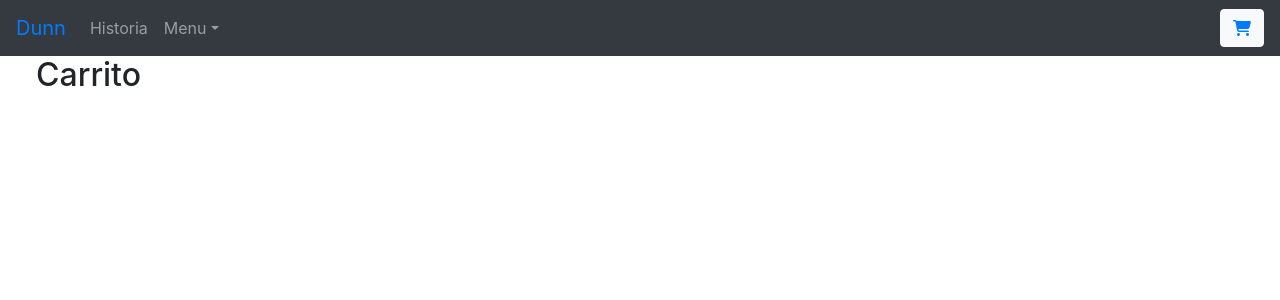
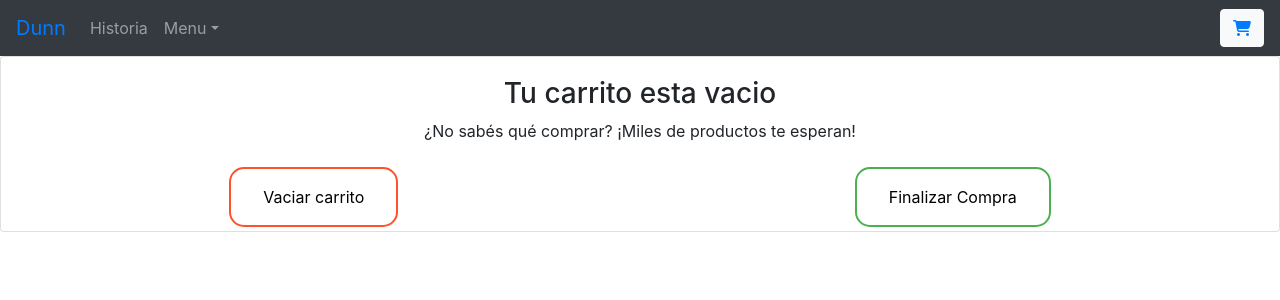
Before and after one commit to colomarina/proyecto-react, a React (Create React App) app: page /cart in a window 1280 px wide. Shown: the top 300 px of the page. Built offline with nearby package versions, Linux system fonts and the light colour scheme.

Commit message:
Clase 10 y 11

```diff
--- a/src/App.css
+++ b/src/App.css
@@ -1,13 +1,13 @@
-.App {
+/* .App {
   text-align: center;
 }
 
 .App-logo {
   height: 40vmin;
   pointer-events: none;
-}
+} */
 
-@media (prefers-reduced-motion: no-preference) {
+/* @media (prefers-reduced-motion: no-preference) {
   .App-logo {
     animation: App-logo-spin infinite 20s linear;
   }
@@ -35,7 +35,7 @@
   to {
     transform: rotate(360deg);
   }
-}
+} */
 
 /* .navbar{
   width: 100%;
--- a/src/App.js
+++ b/src/App.js
@@ -1,11 +1,9 @@
 import React from 'react';
-import './App.css';
-import 'bootstrap/dist/css/bootstrap.min.css';
+// import './App.css';
 import ItemListContainer from "./components/ItemListContainer/ItemListContainer";
 import ItemDetailContainer from "./components/ItemDetailContainer/ItemDetailContainer";
 import NavBar from "./components/NavBar/NavBar"
-import { BrowserRouter, Route } from 'react-router-dom';
-import Switch from 'react-bootstrap/esm/Switch';
+import { BrowserRouter, Route ,Switch } from 'react-router-dom';
 import Cart from './components/Cart/Cart';
 import CartProvider from "./context/CartContext";
 
--- /dev/null
+++ b/src/components/Cart/Cart.css
@@ -0,0 +1,60 @@
+.fila1_columna1 {
+    display: grid;
+    grid-template-columns: auto;
+    text-align: center;
+}
+.fila1_columna2 {
+    display: grid;
+    grid-template-columns: auto auto;
+    text-align: center;
+}
+.fila1_columna3 {
+    display: grid;
+    grid-template-columns: auto auto auto;
+    text-align: center;
+}
+.item_centrado{
+    padding-top: 20px;
+    padding-bottom: 20px;
+    text-align: center;
+}
+.lista {
+    background-color: white;
+    color: black;
+    border: 2px solid teal;
+}
+.buttonCart {
+    /* background-color: #4CAF50;  */
+    border: none;
+    color: white;
+    padding: 16px 32px;
+    text-align: center;
+    text-decoration: none;
+    display: inline-block;
+    /* font-size: 16px; */
+    margin: 4px 2px;
+    transition-duration: 0.4s;
+    cursor: pointer;
+    border-radius: 15px;
+}
+
+.buttonRemove {
+    background-color: white;
+    color: black;
+    border: 2px solid #FF512C;
+}
+
+.buttonRemove:hover {
+    background-color: #FF512C;
+    color: white;
+}
+.buttonBuy {
+    background-color: white;
+    color: black;
+    border: 2px solid #4CAF50;
+}
+
+.buttonBuy:hover {
+    background-color: #4CAF50;
+    color: white;
+}
--- a/src/components/Cart/Cart.js
+++ b/src/components/Cart/Cart.js
@@ -1,14 +1,70 @@
-import React from 'react';
+import React, {useState} from 'react';
+import './Cart.css';
 import 'bootstrap/dist/css/bootstrap.min.css';
-
-
+import { Card, Button } from 'react-bootstrap';
+import { useCartContext } from '../../context/CartContext';
+import { Link } from 'react-router-dom';
 
 function Cart() {
+    const {
+        cart,
+        add,
+        remove,
+        removeAll,
+        size,
+        isEmpty,
+        hasItem
+    } = useCartContext();
+    const [show, setShow] = useState();
+    const [ currentCart , newCurrentCart] = useState("");
+
     return (
         <>
-            <div>
-                <h2>Carrito</h2>
+        <Card>
+            {
+                !isEmpty ? (
+                    <ul className="lista">
+                        {cart.map(item => (
+                            <div key={item.id}>
+                                <h3 style={{textAlign: 'center'}}>{item.title} x {item.quantity}</h3>
+                                <div className="fila1_columna2">
+                                    <div>
+                                        <button className="buttonCart buttonRemove" onClick={() => {
+                                            remove(item.id)
+                                        }} >Eliminar</button>
+                                    </div>
+                                    {/* <div>
+                                        Cantidad: {item.quantity}
+                                    </div> */}
+                                    <div>
+                                        <h3>$ {item.price * item.quantity}</h3>
+                                    </div>
+                                </div>
+                            </div>
+                        ))}
+                    </ul>
+                ) : (
+                    <div className="fila1_columna1" >
+                        <div className="item_centrado" >
+                            <h3>Tu carrito esta vacio</h3>
+                            ¿No sabés qué comprar? ¡Miles de productos te esperan!
+                        </div>
+                    </div>
+                )
+            }
+            <div className="fila1_columna2">
+                <div>
+                    <button className="buttonCart buttonRemove"
+                            onClick={() => {removeAll()}} >
+                                Vaciar carrito
+                    </button>
+                </div>
+                <div>
+                    <button className="buttonCart buttonBuy">Finalizar Compra</button>
+                </div>
+
             </div>
+        </Card>
         </>
     )
 }
--- a/src/components/ItemDetail/ItemDetail.js
+++ b/src/components/ItemDetail/ItemDetail.js
@@ -3,13 +3,17 @@ import ItemCount from '../ItemCount/ItemCount';
 import cerveza from '../Imagenes/cerveza.png';
 import { Link } from 'react-router-dom';
 import './ItemDetail.css';
+import { useCartContext } from '../../context/CartContext';
 
 function ItemDetail({id, title, price, pictureUrl}) {
+    const { add } = useCartContext();
+
     const [show, setShow] = useState(true);
     const [quantity , setQuantity] = useState();
-    function onAdd(cantidad) {
-        setQuantity(cantidad);
-        setShow(false)
+    function onAdd(quantity) {
+        setQuantity(quantity);
+        setShow(false);
+        add({id, title, price}, quantity);
     }
 
     return (
@@ -33,10 +37,10 @@ function ItemDetail({id, title, price, pictureUrl}) {
                 <br></br>
                 {
                     show ? (
-                        <ItemCount stock={10} initial={2} onAdd={cantidad => onAdd(cantidad)}/>
+                        <ItemCount stock={10} initial={2} onAdd={quantity => onAdd(quantity)}/>
                     ) : (
                         <Link to="/cart">
-                            <button className="button button1">Terminar mi compra<br />({quantity} cervezas)</button>
+                            <button className="button button1">Ver mi carrito<br /></button>
                         </Link>
                     )
                 }
--- a/src/components/ItemDetailContainer/ItemDetailContainer.js
+++ b/src/components/ItemDetailContainer/ItemDetailContainer.js
@@ -3,9 +3,17 @@ import ItemDetail from '../ItemDetail/ItemDetail';
 import { useParams } from 'react-router-dom';
 
 const cerveza = {id:1, title:"AMERICAN IPA", price:"100" , pictureUrl:"../Imagenes/cerveza.png"}
+// const cerveza = [
+//     {id:1, title:"AMERICAN IPA", price:"100" , pictureUrl:"..."},
+//     {id:2, title:"OKTOBER", price:"80" , pictureUrl:"..."},
+//     {id:3, title:"IMPERIAL STOUT", price:"80" , pictureUrl:"..."},
+//     {id:4, title:"IRISH", price:"50" , pictureUrl:"..."},
+// ];
+console.log(cerveza);
 const traerItem = ({id}) => {
     return new Promise( resolve => {
         setTimeout(() => {
+            // console.log({id})
             resolve(cerveza);
         }, 2000)
     })
@@ -21,14 +29,14 @@ function ItemDetailContainer() {
     useEffect(()=>{
         console.log('Inicializado el componente', id);
         traerItem( id ).then(item => {
-            setItem(item)
-
+            setItem(item);
+            // console.log(item);
         })
     }, [id])
     return (
         <>
         {
-            item && <ItemDetail key={item.id} title={item.title} price={item.price} pictureUrl={item.pictureUrl} />
+            item && <ItemDetail key={item.id} id={item.id} title={item.title} price={item.price} pictureUrl={item.pictureUrl} />
         }
         </>
     )
--- a/src/context/CartContext.js
+++ b/src/context/CartContext.js
@@ -1,42 +1,55 @@
 import React, { useContext, useState } from 'react';
 
-export const CartContext = React.createContext([]);
+export const CartContext = React.createContext();
 
 export const useCartContext = () => useContext(CartContext);
 
-export default function CartProvider({children, defaultCart = []}) {
-    const [cart , setCart] = useState(defaultCart);
-
+export default function CartProvider({children}) {
+    const [cart , setCart] = useState([]);
     // Nuestro almacen de estado de compra
     // Funciona como nuestra propia API
-
-    function add(item) {
+    function add(item, quantity) {
         // Agrega el item y actualiza el estado
-        console.log('Trataste de agregar el item:', item.id);
-
-        // Analizar cart y decidir si existe
-        // const item = cart.find()  buscar a ver si existe
+        console.log(cart)
+        const itemExist = cart.includes(item.id);
+        if (!cart.find(i => i.id === item.id)) {
+        // console.log(itemExist);
+        // if(!itemExist){
+            // console.log('este item va a agregarlo')
+            item = {...item, quantity}
+            setCart([...cart, item ])
+        }
+        if (cart.find(i => i.id === item.id)) {
+            console.log('actualizar cantidad')
+        }
         // if(!item) {setCart([...cart, item]);} agregar
         // if(item) {
         //  item = {...item, quantity: }
         //  setCart([...cart])
         // } actualizar
-
-
-
         // Antes de terminar cada operacion actualizar el estado
+        // console.log('Trataste de agregar el item:', item);
     }
 
     function remove(itemId) {
-        // remueve un item por id y actualiza el estado
-        console.log('Trataste de remover el item:', itemId);
-
         setCart(cart.filter(item => item.id !== itemId))
-
-        // Antes de terminar cada operacion actualizar el estado
+        console.log('Removiste el item:', itemId);
     }
 
-    return <CartContext.Provider value={{ cart, add, remove}}>
+    function removeAll() {
+        setCart([])
+    }
+
+    return <CartContext.Provider value={{ cart,
+            add,
+            remove,
+            removeAll,
+            size: cart.length,
+            isEmpty: cart.length === 0,
+            hasItem: item => {
+                return cart.find(i => i === item);
+            }
+    }}>
         {children}
     </CartContext.Provider>
 }
```
